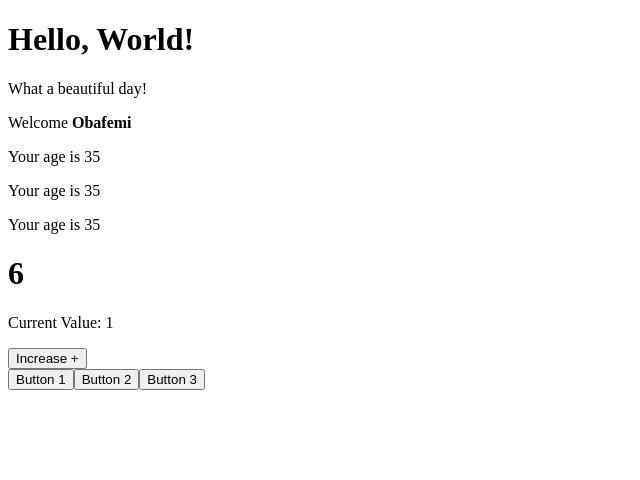
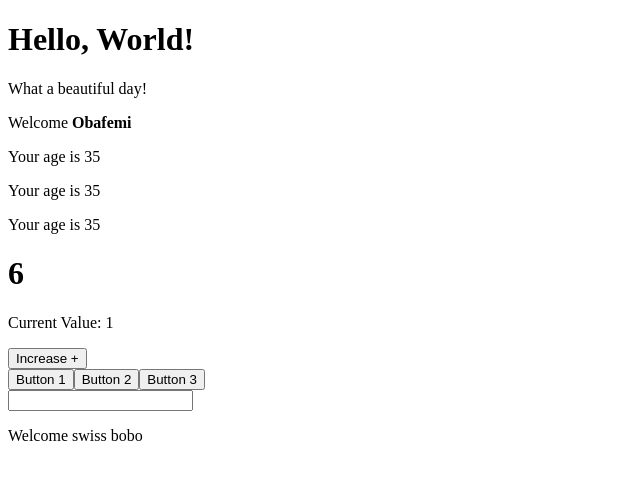
Before and after one commit to swisscodes/develhope-React, a React (Create React App) app in the folder components/: page / in a window 1280 px wide. Shown: the top 480 px of the page, without its empty margins (0-640 px from the left). Built offline with nearby package versions, Linux system fonts and the light colour scheme.

Commit message:
comp 01|

```diff
--- a/components/src/App.jsx
+++ b/components/src/App.jsx
@@ -4,7 +4,7 @@
 import Counter from './Counter';
 import ClickCounter from './ClickCounter';
 import ClickTracker from './ClickTracker';
-
+import InteractiveWelcome from './InteractiveWelcome';
 class App extends React.Component {
   render() {
     return (
@@ -14,6 +14,7 @@
         <Counter initValue={1} incrementBy={1} />
         <ClickCounter initValue={1} incrementBy={1} />
         <ClickTracker />
+        <InteractiveWelcome />
       </div>
     );
   }
--- /dev/null
+++ b/components/src/InteractiveWelcome.jsx
@@ -0,0 +1,20 @@
+import React, { useState } from 'react';
+import Welcome from './Welcome';
+
+function InteractiveWelcome() {
+  const [inputValue, setInputValue] = useState();
+
+  return (
+    <div>
+      <input type='text' onChange={getInputValue} />
+      <Welcome name={inputValue} />
+    </div>
+  );
+
+  //
+  function getInputValue(e) {
+    setInputValue(() => e.target.value);
+  }
+}
+
+export default InteractiveWelcome;
```
